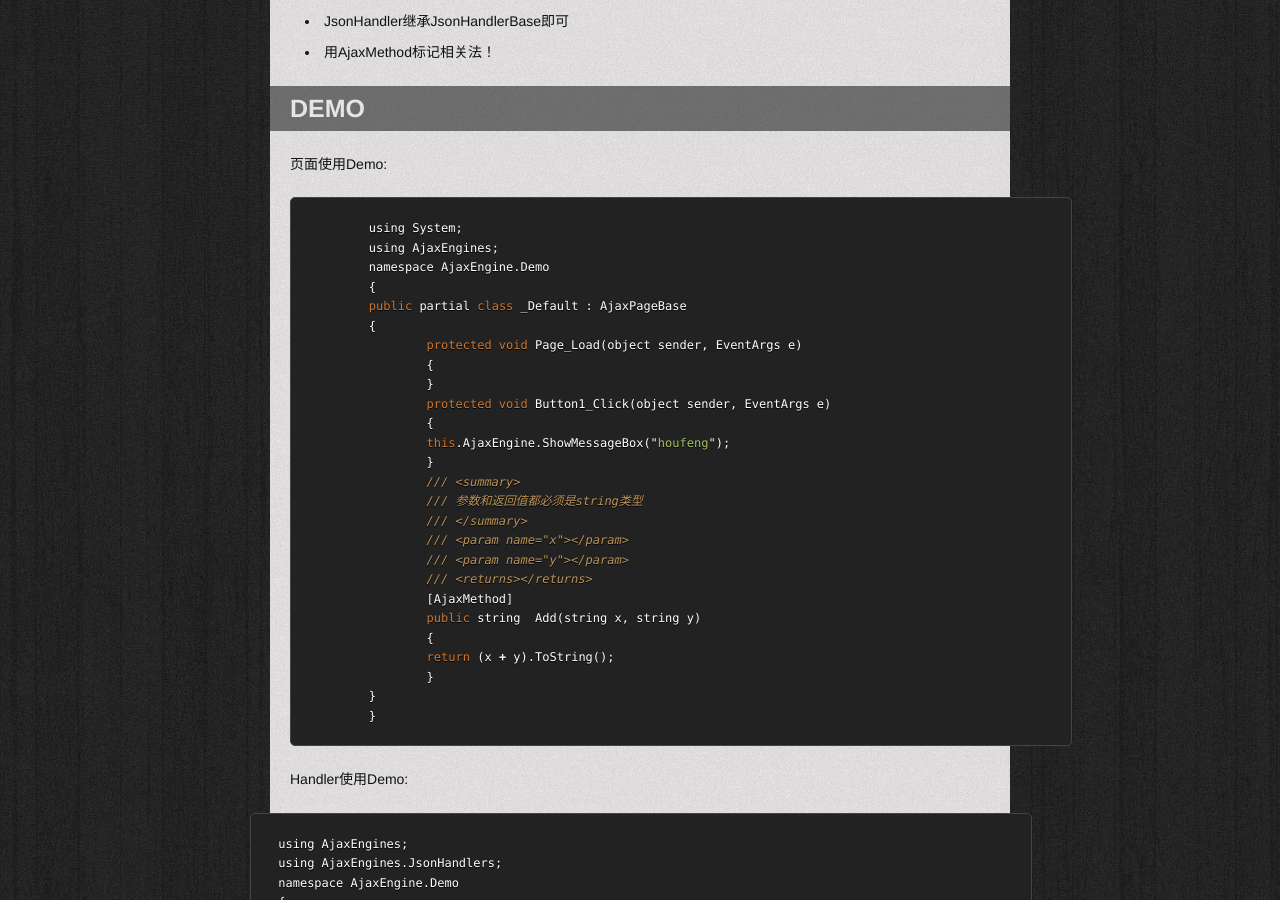
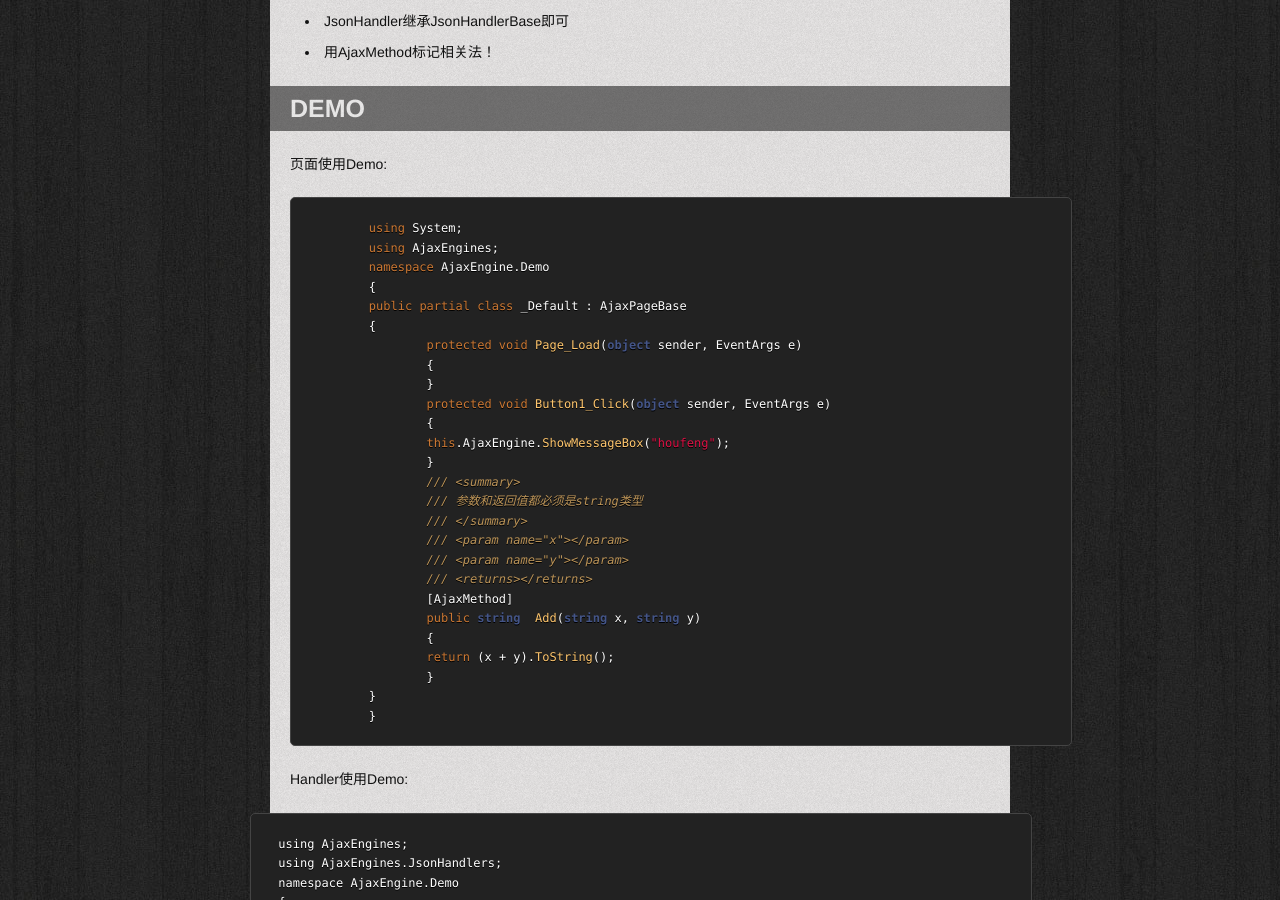
Before and after one commit to Houfeng/houfeng.github.com, a Jekyll site: the page built from _posts/2012-02-10-ajaxengine-dotnet.md, in a window 1280 px wide and 900 px high, scrolled down 1148 px. Built offline with Jekyll 4.4.1, drawn with Linux system fonts in a browser that asks for light colours; Markdown is read by kramdown in place of the engine named in the settings; comment, search, counter and statistics services are not loaded.

Commit message:
Updated _posts/2012-02-10-ajaxengine-dotnet.md

```diff
--- a/_posts/2012-02-10-ajaxengine-dotnet.md
+++ b/_posts/2012-02-10-ajaxengine-dotnet.md
@@ -44,7 +44,7 @@ AjaxEngine的思路还是较为巧妙的！
 
 页面使用Demo:
 
-{% highlight javascript %}
+{% highlight c# %}
  	using System;
  	using AjaxEngines;
  	namespace AjaxEngine.Demo
```
